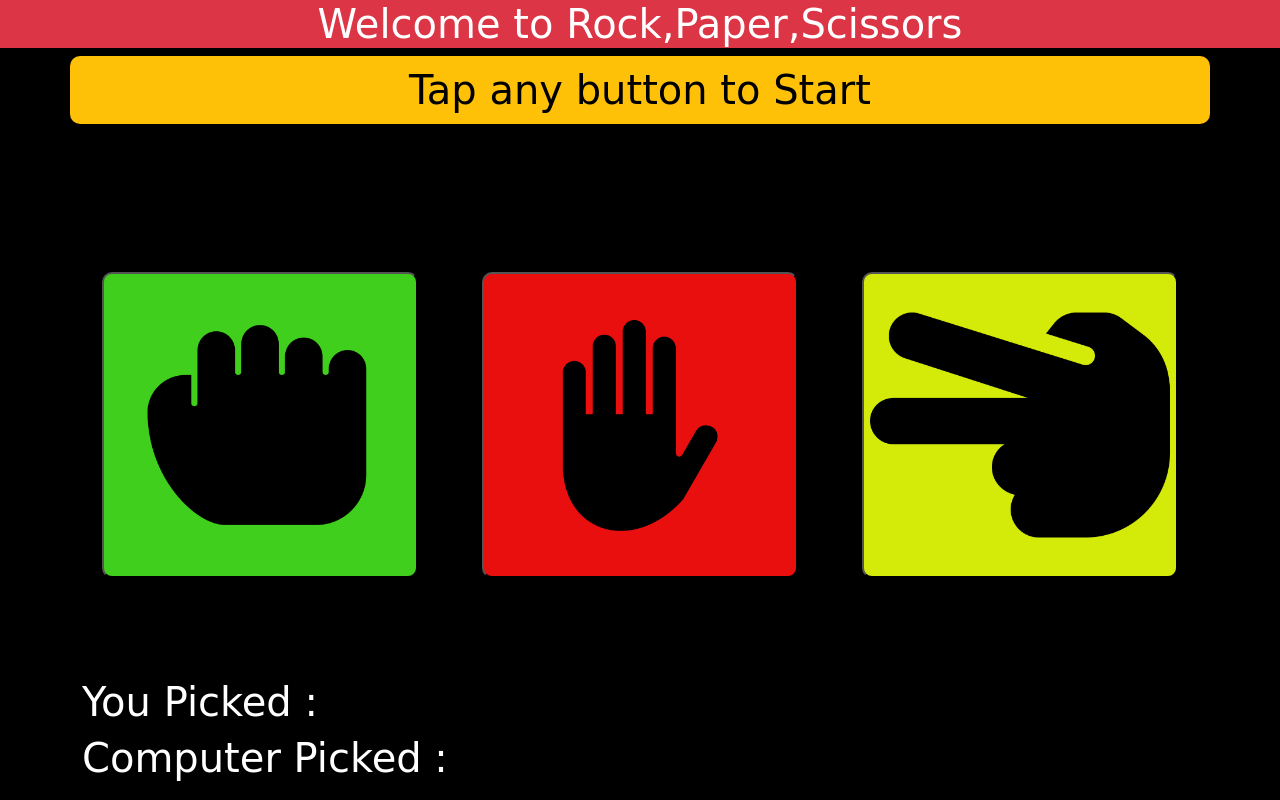
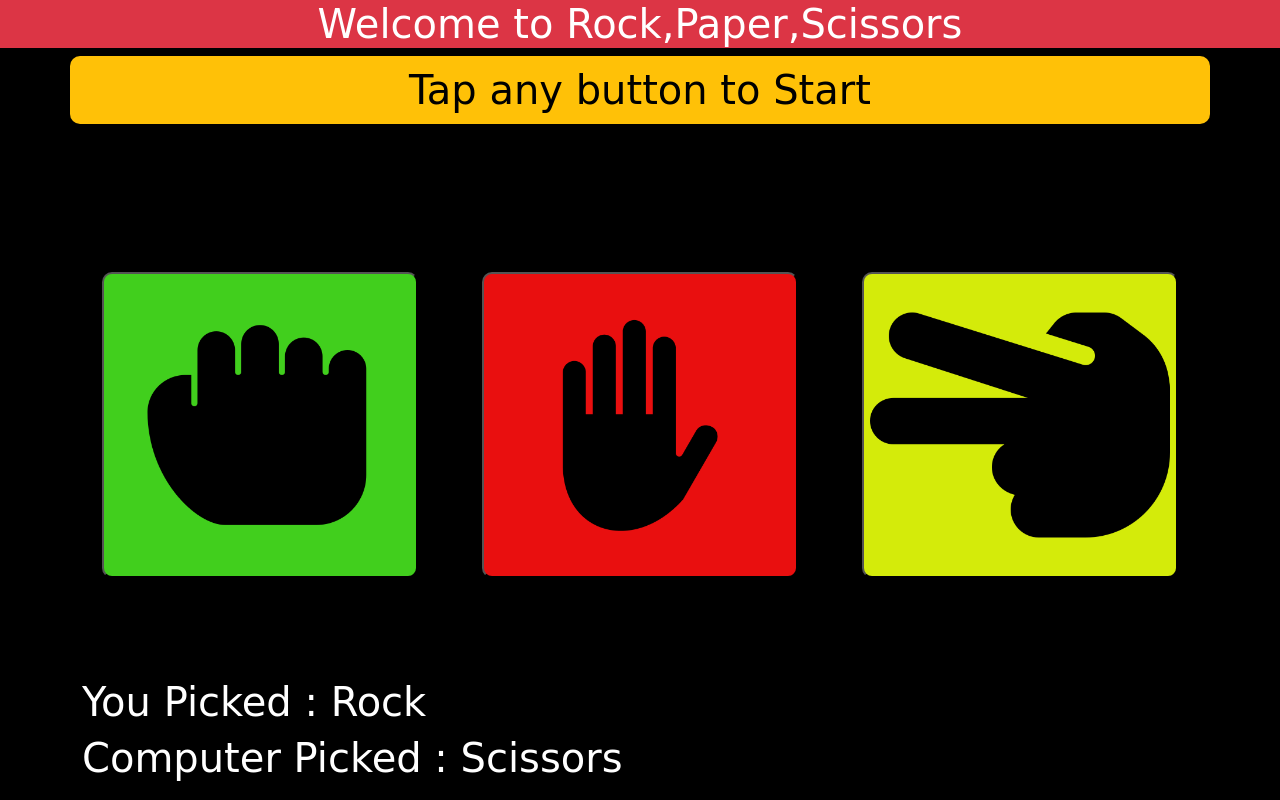
Before and after one commit to Novo1999/rock-paper-scissor, a plain HTML site: page index.html in a window 1280 px wide. Both pictures are taken after a click on the button 260 px from the left and 425 px from the top of the page. Drawn offline with nearby package versions, Linux system fonts and the light colour scheme; a web font is replaced by a local one.

Commit message:
Picks done

```diff
--- a/index.html
+++ b/index.html
@@ -25,22 +25,22 @@
     <div class="container text-center container-margin">
       <div class="row align-items-center d-flex justify-content-between">
         <div class="col-md-4 mt-5 mt-sm-5">
-          <button class="rock-color"><img class="rock" src="images/3601910.png" alt=""></button>
+          <button class="rock-color" id="btn"><img class="rock" src="images/3601910.png" alt=""></button>
         </div>
         <div class="col-md-4 mt-5 mt-sm-5">
-          <button class="paper-color"><img class="paper" src="images/—Pngtree—vector hand icon_4184891.png" alt=""></button>
+          <button class="paper-color" id="btn"><img class="paper" src="images/—Pngtree—vector hand icon_4184891.png" alt=""></button>
         </div>
         <div class="col-md-4 mt-5 mt-sm-5">
-          <button class="scissor-color"><img class="scissors" src="images/hand_scissors_icon_199110.png" alt=""></button>
+          <button class="scissor-color" id="btn"><img class="scissors" src="images/hand_scissors_icon_199110.png" alt=""></button>
         </div>
       </div>
     </div>
     <div class="container pick">
-      <h1>You Picked :</h1>
-      <h1>Computer Picked :</h1>
+      <h1 id="myChoice">You Picked :</h1>
+      <h1 id="pcChoice">Computer Picked :</h1>
     </div>
 
-
+    <script src="script.js"></script>
     <script
       src="https://cdn.jsdelivr.net/npm/bootstrap@5.3.0-alpha3/dist/js/bootstrap.bundle.min.js"
       integrity="sha384-ENjdO4Dr2bkBIFxQpeoTz1HIcje39Wm4jDKdf19U8gI4ddQ3GYNS7NTKfAdVQSZe"
--- a/script.js
+++ b/script.js
@@ -0,0 +1,38 @@
+const Choices = ['Rock', 'Paper', 'Scissors'];
+let computerChoice;
+let myChoice = document.querySelector('#myChoice').innerHTML;
+function randomChoice() {
+    let randomNumber = Math.floor(Math.random() * Choices.length);
+    computerChoice = Choices[randomNumber];
+};
+let newString = '';
+const btns = document.querySelectorAll('#btn');
+function pcPick(id){
+    btns.forEach(function(btn){
+        btn.addEventListener('click', (e) =>{
+            randomChoice();
+            const clicked = e.currentTarget.classList;
+            if(clicked.contains(id)){
+                newString = `Computer Picked : ${computerChoice}`;
+                document.querySelector('#pcChoice').innerHTML = newString;
+                myPick(clicked);
+            }
+        })
+    })
+}
+function myPick(clicked){
+    if(clicked.contains('rock-color')){
+        document.querySelector('#myChoice').innerHTML = `You Picked : Rock`;
+    }
+    if(clicked.contains('paper-color')){
+        document.querySelector('#myChoice').innerHTML = `You Picked : Paper`;
+    }
+    if(clicked.contains('scissor-color')){
+        document.querySelector('#myChoice').innerHTML = `You Picked : Scissors`;
+    }
+
+}
+
+const rock = pcPick('rock-color');
+const paper = pcPick('paper-color');
+const scissor = pcPick('scissor-color');
```
